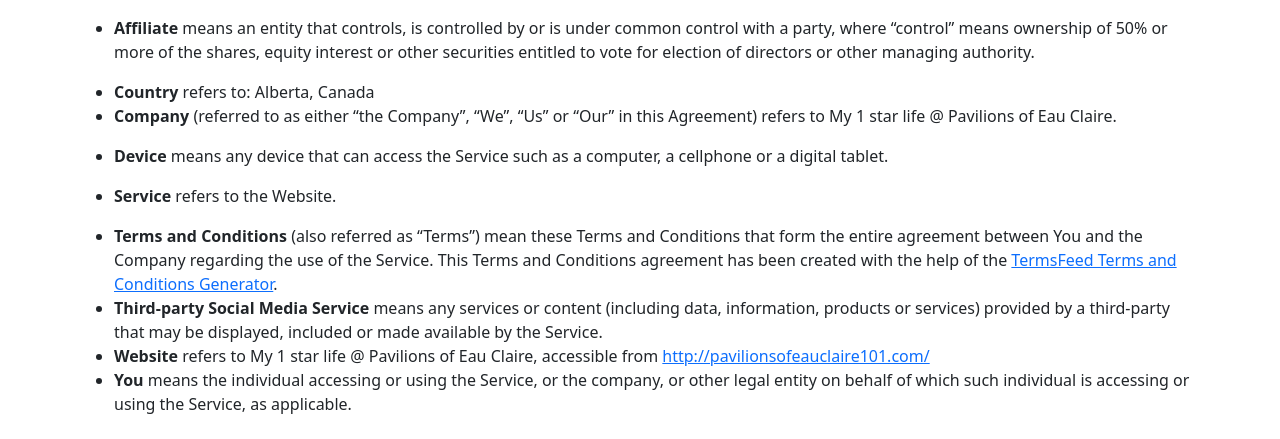
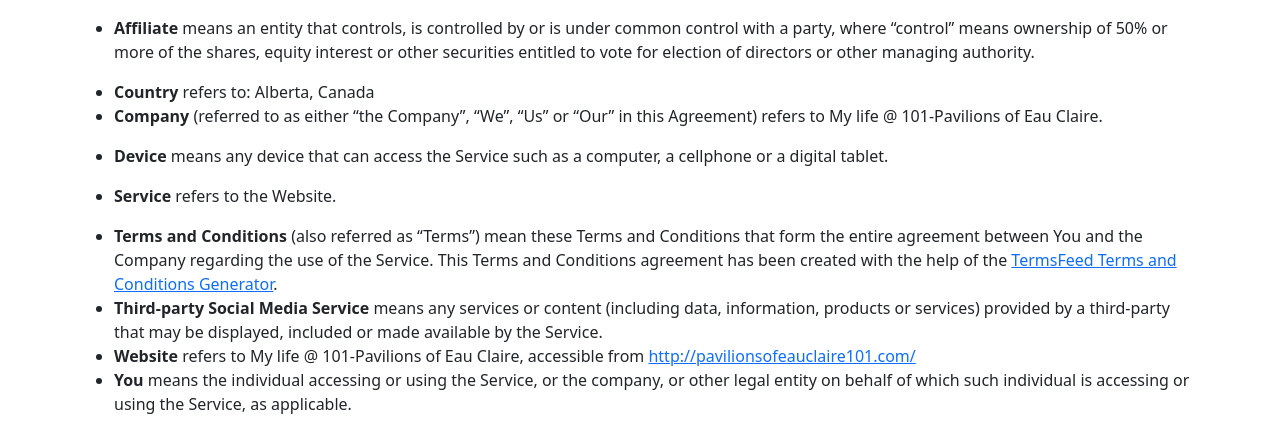
Before and after one commit to sparksis/pavilions-of-eau-claire-blog, a Jekyll site: the page built from terms.md, in a window 1280 px wide and 900 px high, scrolled down 500 px. Shown: the part 155-594 px from the top of the window. Built offline with Jekyll 4.4.1, drawn with Linux system fonts in a browser that asks for light colours.

```diff
--- a/terms.md
+++ b/terms.md
@@ -23,7 +23,7 @@ For the purposes of these Terms and Conditions:
 - __Affiliate__ means an entity that controls, is controlled by or is under common control with a party, where "control" means ownership of 50% or more of the shares, equity interest or other securities entitled to vote for election of directors or other managing authority.
 
 - __Country__ refers to: Alberta,  Canada
-- __Company__ (referred to as either "the Company", "We", "Us" or "Our" in this Agreement) refers to My 1 star life @ Pavilions of Eau Claire.
+- __Company__ (referred to as either "the Company", "We", "Us" or "Our" in this Agreement) refers to {{ site.title }}.
 
 - __Device__ means any device that can access the Service such as a computer, a cellphone or a digital tablet.
 
@@ -38,7 +38,7 @@ For the purposes of these Terms and Conditions:
 
 - __Terms and Conditions__ (also referred as "Terms") mean these Terms and Conditions that form the entire agreement between You and the Company regarding the use of the Service. This Terms and Conditions agreement has been created with the help of the [TermsFeed Terms and Conditions Generator](https://www.termsfeed.com/terms-conditions-generator/).
 - __Third-party Social Media Service__ means any services or content (including data, information, products or services) provided by a third-party that may be displayed, included or made available by the Service.
-- __Website__ refers to My 1 star life @ Pavilions of Eau Claire, accessible from [http://pavilionsofeauclaire101.com/](http://pavilionsofeauclaire101.com/)
+- __Website__ refers to {{ site.title }}, accessible from [http://pavilionsofeauclaire101.com/](http://pavilionsofeauclaire101.com/)
 - __You__ means the individual accessing or using the Service, or the company, or other legal entity on behalf of which such individual is accessing or using the Service, as applicable.
 
 # Acknowledgment
```
